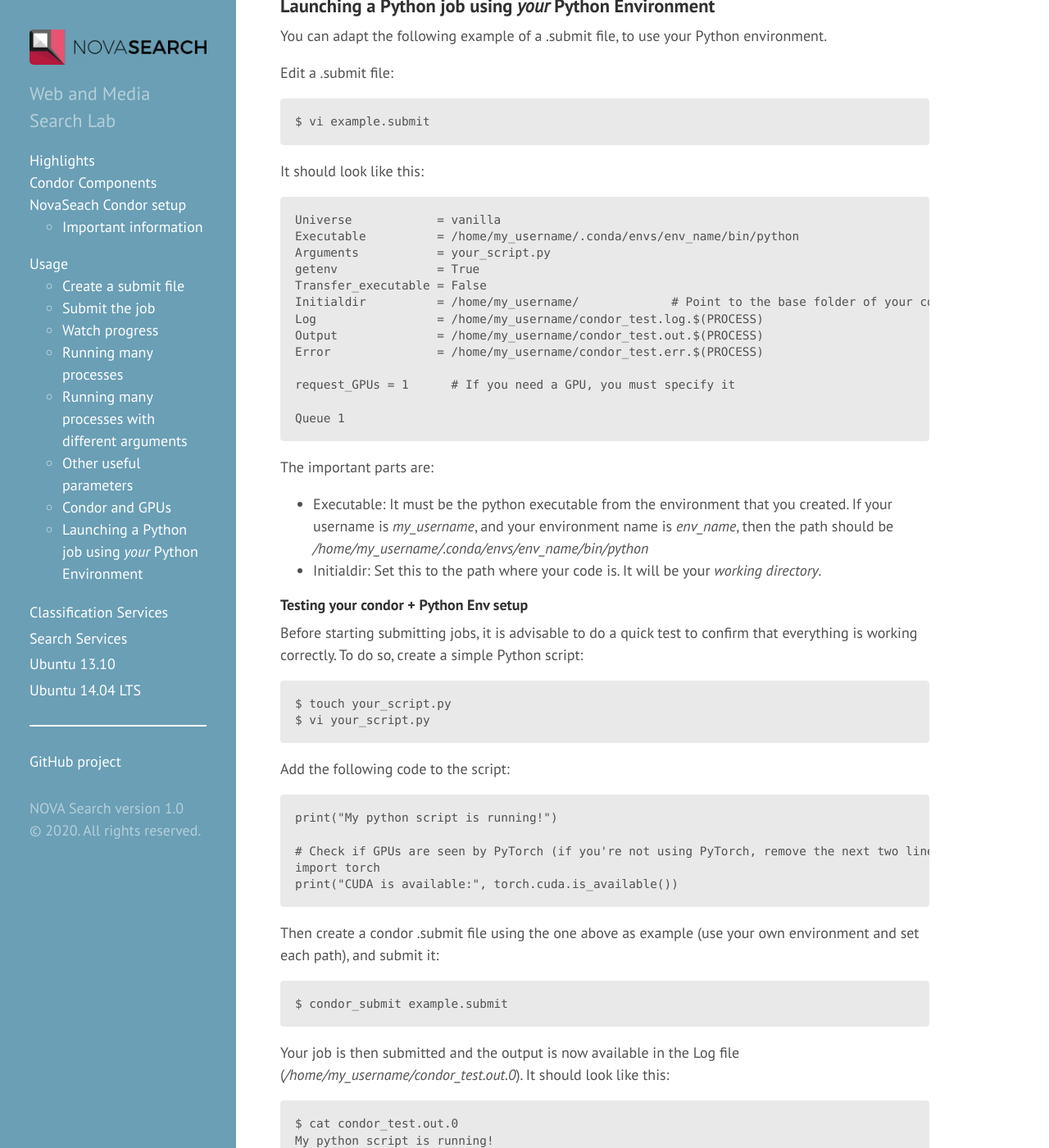
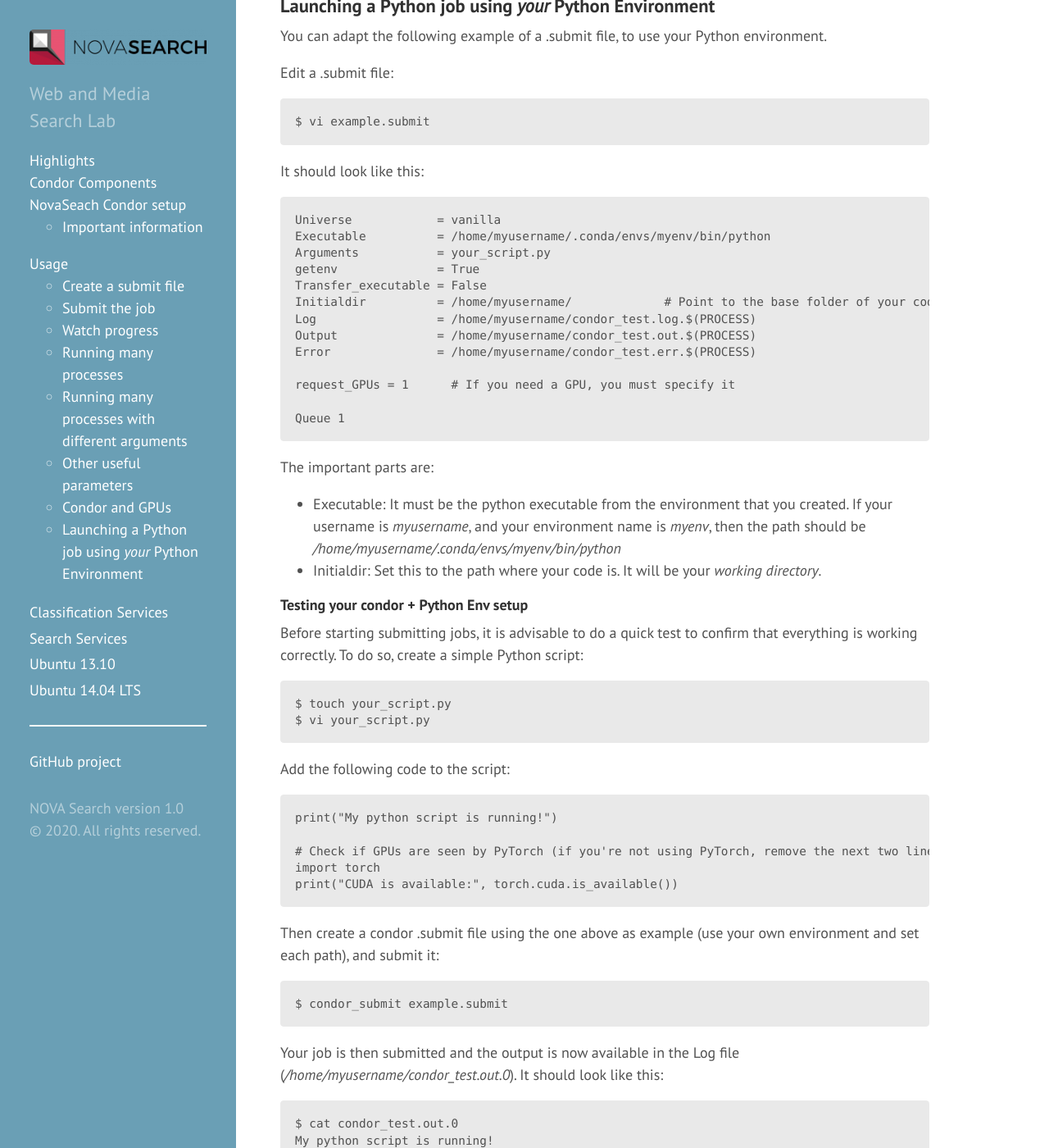
Before and after one commit to novasearch/wiki.novasearch.org, a Jekyll site: the page built from wiki/Condor.md, in a window 1280 px wide and 1400 px high, scrolled down 3663 px. Shown: the whole window at 82% size. Built offline with Jekyll 4.4.1, drawn with Linux system fonts in a browser that asks for light colours.

Commit message:
Condor.md - Changed terminology

```diff
--- a/wiki/Condor.md
+++ b/wiki/Condor.md
@@ -173,21 +173,21 @@ Edit a .submit file:
 It should look like this:
 
 	Universe            = vanilla
-	Executable          = /home/my_username/.conda/envs/env_name/bin/python
+	Executable          = /home/myusername/.conda/envs/myenv/bin/python
 	Arguments           = your_script.py
 	getenv              = True
 	Transfer_executable = False
-	Initialdir          = /home/my_username/             # Point to the base folder of your code (i.e. the your_script.py file)
-	Log                 = /home/my_username/condor_test.log.$(PROCESS)
-	Output              = /home/my_username/condor_test.out.$(PROCESS)
-	Error               = /home/my_username/condor_test.err.$(PROCESS)
+	Initialdir          = /home/myusername/             # Point to the base folder of your code (i.e. the your_script.py file)
+	Log                 = /home/myusername/condor_test.log.$(PROCESS)
+	Output              = /home/myusername/condor_test.out.$(PROCESS)
+	Error               = /home/myusername/condor_test.err.$(PROCESS)
 
 	request_GPUs = 1      # If you need a GPU, you must specify it
 
 	Queue 1
 
 The important parts are:
-* Executable: It must be the python executable from the environment that you created. If your username is *my_username*, and your environment name is *env_name*, then the path should be */home/my_username/.conda/envs/env_name/bin/python*
+* Executable: It must be the python executable from the environment that you created. If your username is *myusername*, and your environment name is *myenv*, then the path should be */home/myusername/.conda/envs/myenv/bin/python*
 * Initialdir: Set this to the path where your code is. It will be your *working directory*.
 
 
@@ -210,7 +210,7 @@ Then create a condor .submit file using the one above as example (use your own e
 
 	$ condor_submit example.submit
 
-Your job is then submitted and the output is now available in the Log file (*/home/my_username/condor_test.out.0*). It should look like this:
+Your job is then submitted and the output is now available in the Log file (*/home/myusername/condor_test.out.0*). It should look like this:
 
 	$ cat condor_test.out.0
 	My python script is running!
```
